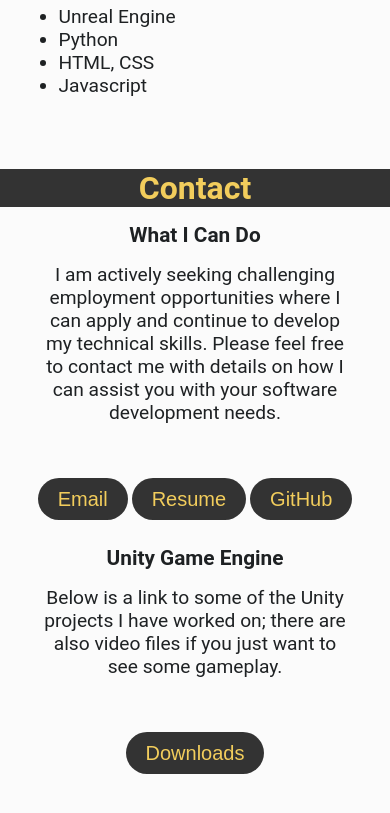
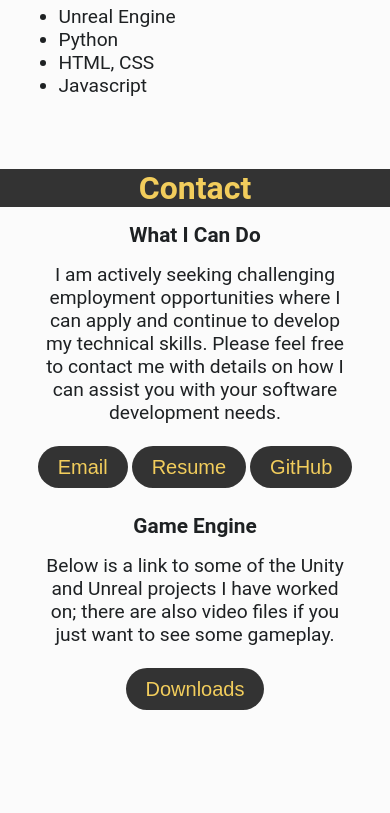
Before and after one commit to jacobtydrake/resumeWebsite, a plain HTML site: page index.html in a window 390 px wide. Shown: the part 1293-2106 px from the top of the page. Drawn offline with Linux system fonts and the light colour scheme.

Commit message:
minor changes
changed game engine desc to include both unreal and unity game engine experience.
some mobile phone formatting for buttons at the end.

```diff
--- a/css/styles.css
+++ b/css/styles.css
@@ -267,7 +267,7 @@ html{
         text-align: center;
         font-size: 1.2rem;
         max-width: 80%;
-        margin-bottom: 4rem;
+        margin-bottom: 2rem;
     }
     .endButtons{
         margin: auto;
--- a/index.html
+++ b/index.html
@@ -72,9 +72,9 @@
         </p>
 
         <br>
-        <h3>Unity Game Engine</h3>
+        <h3>Game Engine</h3>
         <p class = "contactDesc">
-            Below is a link to some of the Unity projects I have worked on; there are also video files if you just want to see some gameplay.
+            Below is a link to some of the Unity and Unreal projects I have worked on; there are also video files if you just want to see some gameplay.
         </p>
         <p class = "endButtons">
 
```
